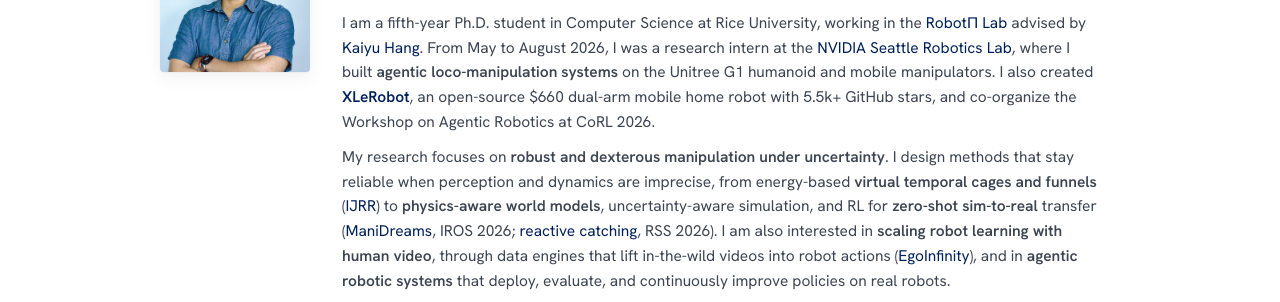
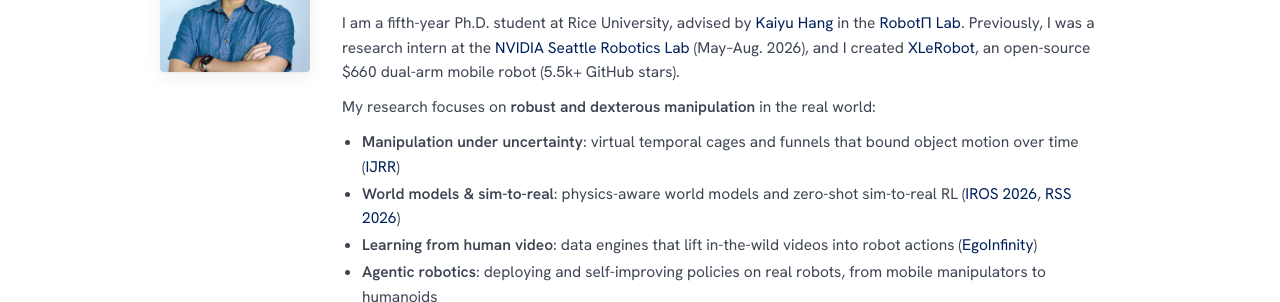
Before and after one commit to Vector-Wangel/vector-wangel.github.io, a plain HTML site: page index.html in a window 1280 px wide. Shown: the part 179-481 px from the top of the page. Drawn offline with Linux system fonts and the light colour scheme; some icons are missing.

Commit message:
Update index.html

```diff
--- a/index.html
+++ b/index.html
@@ -50,6 +50,8 @@ h2.sec::after{content:"";flex:1;height:1px;background:var(--line)}
 .hero .sub{color:var(--muted);margin:0 0 14px}
 .hero p{margin:0 0 10px;max-width:760px}
 .hero b{font-weight:600}
+.hero ul.focus{margin:0 0 10px;padding-left:20px;max-width:760px}
+.hero ul.focus li{margin:2px 0}
 .social{display:flex;flex-wrap:wrap;gap:8px;margin-top:14px}
 .chip{display:inline-flex;align-items:center;gap:7px;padding:5px 12px;border:1px solid var(--line);border-radius:2px;color:var(--accent);font-size:12.5px;font-weight:600;letter-spacing:.04em;background:var(--card)}
 .chip:hover{background:var(--accent);border-color:var(--accent);color:#fff;text-decoration:none}
@@ -163,8 +165,14 @@ footer{margin-top:40px;padding:24px 0 40px;border-top:1px solid var(--line);colo
   <div>
     <h1>Gaotian Wang</h1>
     <p class="sub">Ph.D. Candidate at Rice University &middot; Prev. Intern at NVIDIA</p>
-    <p>I am a fifth-year Ph.D. student in Computer Science at Rice University, working in the <a href="https://robotpilab.github.io/">Robot&Pi; Lab</a> advised by <a href="https://hangkaiyu.github.io/">Kaiyu Hang</a>. From May to August 2026, I was a research intern at the <a href="https://research.nvidia.com/labs/srl/">NVIDIA Seattle Robotics Lab</a>, where I built <b>agentic loco-manipulation systems</b> on the Unitree G1 humanoid and mobile manipulators. I also created <a href="https://github.com/Vector-Wangel/XLeRobot"><b>XLeRobot</b></a>, an open-source $660 dual-arm mobile home robot with 5.5k+ GitHub stars, and co-organize the Workshop on Agentic Robotics at CoRL 2026.</p>
-    <p>My research focuses on <b>robust and dexterous manipulation under uncertainty</b>. I design methods that stay reliable when perception and dynamics are imprecise, from energy-based <b>virtual temporal cages and funnels</b> (<a href="#wang_caging_2024">IJRR</a>) to <b>physics-aware world models</b>, uncertainty-aware simulation, and RL for <b>zero-shot sim-to-real</b> transfer (<a href="#wang_manidreams_2026">ManiDreams</a>, IROS 2026; <a href="#ren_catch_2026">reactive catching</a>, RSS 2026). I am also interested in <b>scaling robot learning with human video</b>, through data engines that lift in-the-wild videos into robot actions (<a href="#wang_egoinfinity_2026">EgoInfinity</a>), and in <b>agentic robotic systems</b> that deploy, evaluate, and continuously improve policies on real robots.</p>
+    <p>I am a fifth-year Ph.D. student at Rice University, advised by <a href="https://hangkaiyu.github.io/">Kaiyu Hang</a> in the <a href="https://robotpilab.github.io/">Robot&Pi; Lab</a>. Previously, I was a research intern at the <a href="https://research.nvidia.com/labs/srl/">NVIDIA Seattle Robotics Lab</a> (May&ndash;Aug. 2026), and I created <a href="https://github.com/Vector-Wangel/XLeRobot">XLeRobot</a>, an open-source $660 dual-arm mobile robot (5.5k+ GitHub stars).</p>
+    <p>My research focuses on <b>robust and dexterous manipulation</b> in the real world:</p>
+    <ul class="focus">
+      <li><b>Manipulation under uncertainty</b>: virtual temporal cages and funnels that bound object motion over time (<a href="#wang_caging_2024">IJRR</a>)</li>
+      <li><b>World models &amp; sim-to-real</b>: physics-aware world models and zero-shot sim-to-real RL (<a href="#wang_manidreams_2026">IROS 2026</a>, <a href="#ren_catch_2026">RSS 2026</a>)</li>
+      <li><b>Learning from human video</b>: data engines that lift in-the-wild videos into robot actions (<a href="#wang_egoinfinity_2026">EgoInfinity</a>)</li>
+      <li><b>Agentic robotics</b>: deploying and self-improving policies on real robots, from mobile manipulators to humanoids</li>
+    </ul>
     <div class="social">
       <a class="chip" href="mailto:gwang@rice.edu"><i class="fa fa-envelope"></i> gwang<i class="fa fa-at fa-xs"></i>rice.edu</a>
       <a class="chip" href="Gaotian_Wang_CV.pdf"><i class="fa fa-file-pdf"></i> CV</a>
@@ -179,6 +187,7 @@ footer{margin-top:40px;padding:24px 0 40px;border-top:1px solid var(--line);colo
 <section id="news">
   <h2 class="sec">News</h2>
   <ul class="news" id="newslist">
+    <li><time>Oct 2026</time><div><span class="tag">Event</span>Organizing the Workshop on Agentic Robotics at CoRL 2026.</div></li>
     <li><time>Jun 2026</time><div><span class="tag">Release</span><a href="https://rice-robotpi-lab.github.io/EgoInfinity/">EgoInfinity</a>, a web-scale 4D hand-object interaction data engine that lifts in-the-wild internet videos into any-view robot retargeting and video-to-action learning. <a href="https://arxiv.org/abs/2606.17385">Paper</a> &middot; <a href="https://github.com/Rice-RobotPI-Lab/EgoInfinity">Code</a> &middot; <a href="https://huggingface.co/datasets/Rice-RobotPI-Lab/egoinfinity">Dataset</a> &middot; <a href="https://huggingface.co/spaces/Rice-RobotPI-Lab/EgoInfinity">Demo</a></div></li>
     <li><time>Jun 2026</time><div><span class="tag">Paper</span><a href="#wang_manidreams_2026">ManiDreams</a> is accepted to IROS 2026.</div></li>
     <li><time>May 2026</time><div><span class="tag">Intern</span>Started a research internship at the <a href="https://research.nvidia.com/labs/srl/">NVIDIA Seattle Robotics Lab</a>, on long-horizon and robust agentic mobile robotic systems.</div></li>
@@ -196,7 +205,7 @@ footer{margin-top:40px;padding:24px 0 40px;border-top:1px solid var(--line);colo
     <button class="railbtn l" aria-label="Scroll left"><i class="fa fa-chevron-left"></i></button>
     <button class="railbtn r" aria-label="Scroll right"><i class="fa fa-chevron-right"></i></button>
     <div class="rail" id="rail">
-<a class="pcard" href="https://github.com/Vector-Wangel/XLeRobot"><div class="media"><video src="images/proj/xlerobot_card.mp4" muted loop playsinline preload="none" data-auto></video></div><div class="body"><h3>XLeRobot<i class="fab fa-github"></i></h3><p>Low-cost ($660) household dual-arm mobile manipulator built on LeRobot. 5.3k+ GitHub stars.</p></div></a>
+<a class="pcard" href="https://github.com/Vector-Wangel/XLeRobot"><div class="media"><video src="images/proj/xlerobot_card.mp4" muted loop playsinline preload="none" data-auto></video></div><div class="body"><h3>XLeRobot<i class="fab fa-github"></i></h3><p>Low-cost ($660) household dual-arm mobile manipulator built on LeRobot. 5.5k+ GitHub stars.</p></div></a>
 <a class="pcard" href="https://x.com/VectorWang2/status/2109844687720697994"><div class="media"><video src="images/proj/dyna_card.mp4" muted loop playsinline preload="none" data-auto></video></div><div class="body"><h3>Agentic Real2sim & RL WBC replicates from Dyna<i class="fab fa-x-twitter"></i></h3><p>Agentic real2sim plus an RL whole-body controller (PPO, 4096 parallel envs).</p></div></a>
 <a class="pcard" href="https://github.com/Vector-Wangel/MuJoCo-GS-Web"><div class="media"><video src="images/web/mjgs.mp4" muted loop playsinline preload="none" data-auto></video></div><div class="body"><h3>MuJoCo-GS-Web<i class="fab fa-github"></i></h3><p>Simulate and render MuJoCo in the browser with 3D Gaussian Splatting.</p></div></a>
 <a class="pcard" href="https://github.com/Vector-Wangel/Fast-FoundationStereoPhysics"><div class="media"><video src="images/proj/ffsp.mp4" muted loop playsinline preload="none" data-auto></video></div><div class="body"><h3>Fast-FoundationStereoPhysics<i class="fab fa-github"></i></h3><p>Real-time sim-based world model: Fast-FoundationStereo + SAM2 + Newton, zero-shot.</p></div></a>
```
